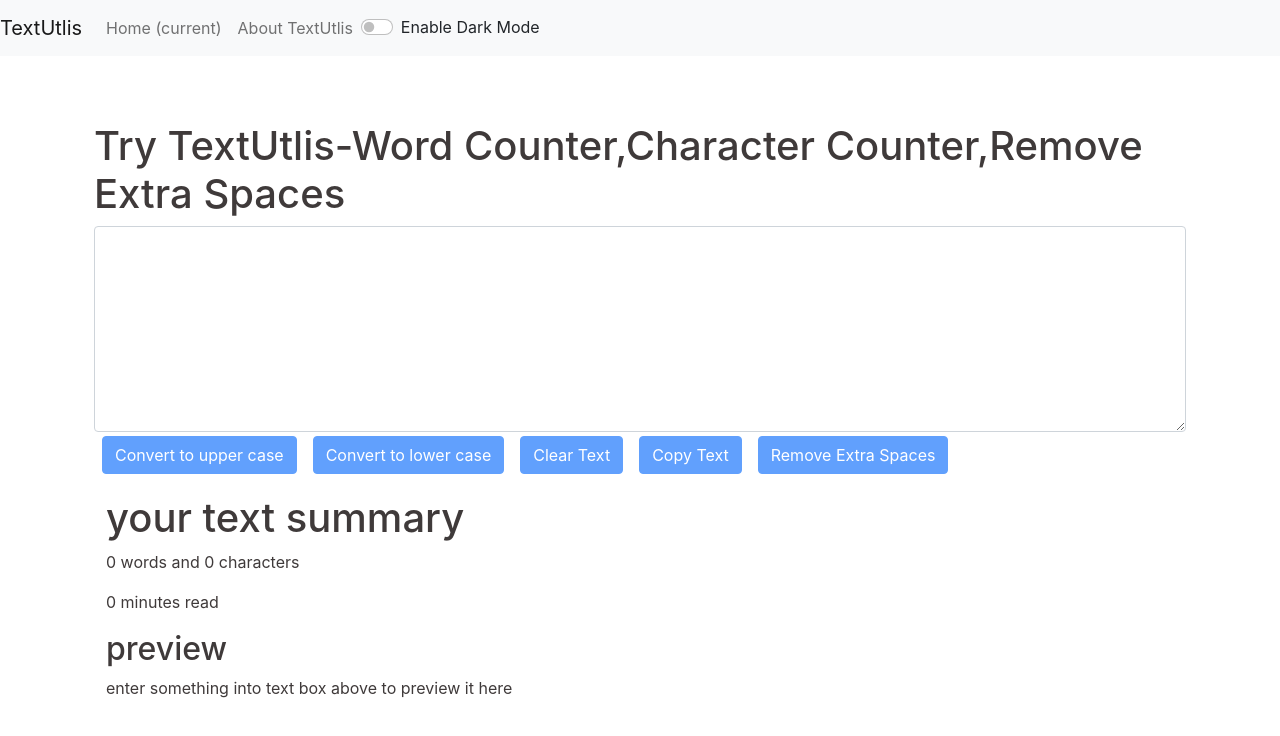
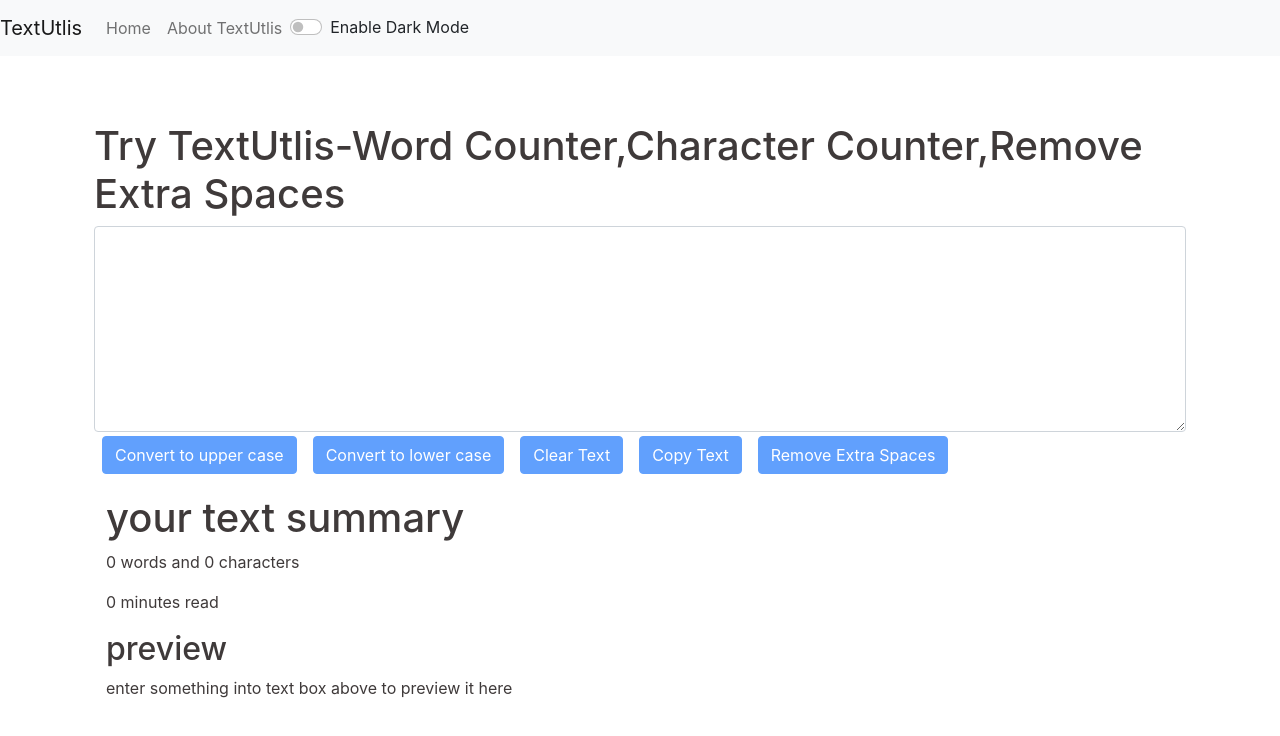
Before and after one commit to anjul1026/Text_Utils_app, a React (Create React App) app: page / in a window 1280 px wide. Shown: the top 736 px of the page. Built offline with nearby package versions, Linux system fonts and the light colour scheme; the HTML template or start-up script is replaced by a standard one.

Commit message:
finalizing app after fixing some issue

```diff
--- a/src/components/Nav.js
+++ b/src/components/Nav.js
@@ -25,7 +25,7 @@
         <ul className="navbar-nav mr-auto">
           <li className="nav-item active">
             <Link className="nav-link" to="/">
-              Home <span className="sr-only">(current)</span>
+              Home <span className="sr-only"></span>
             </Link>
           </li>
           <li className="nav-item">
--- a/src/components/TextForm.js
+++ b/src/components/TextForm.js
@@ -101,7 +101,7 @@
           <h1>your text summary</h1>
           <p>
             {
-              text.split(" ").filter((element) => {
+              text.split(/\s+/).filter((element) => {
                 return element.length !== 0;
               }).length
             }{" "}
```
